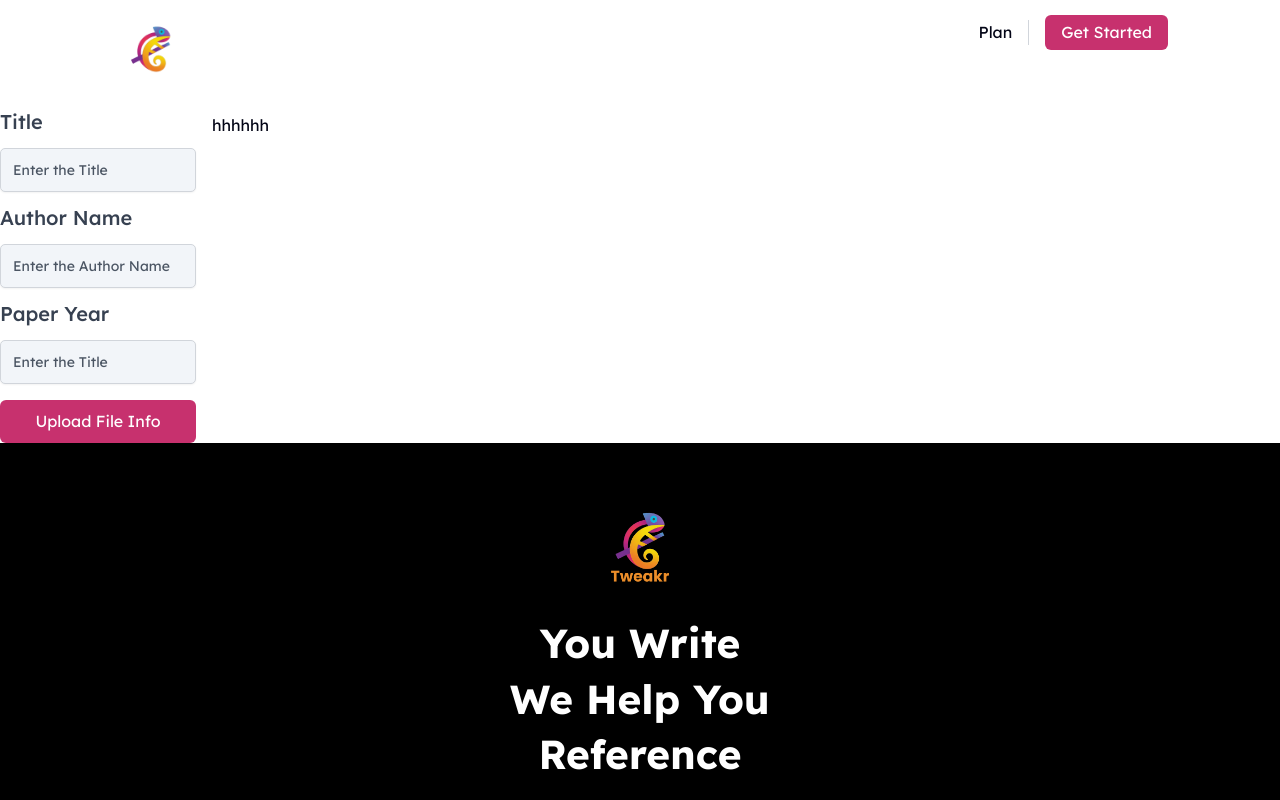
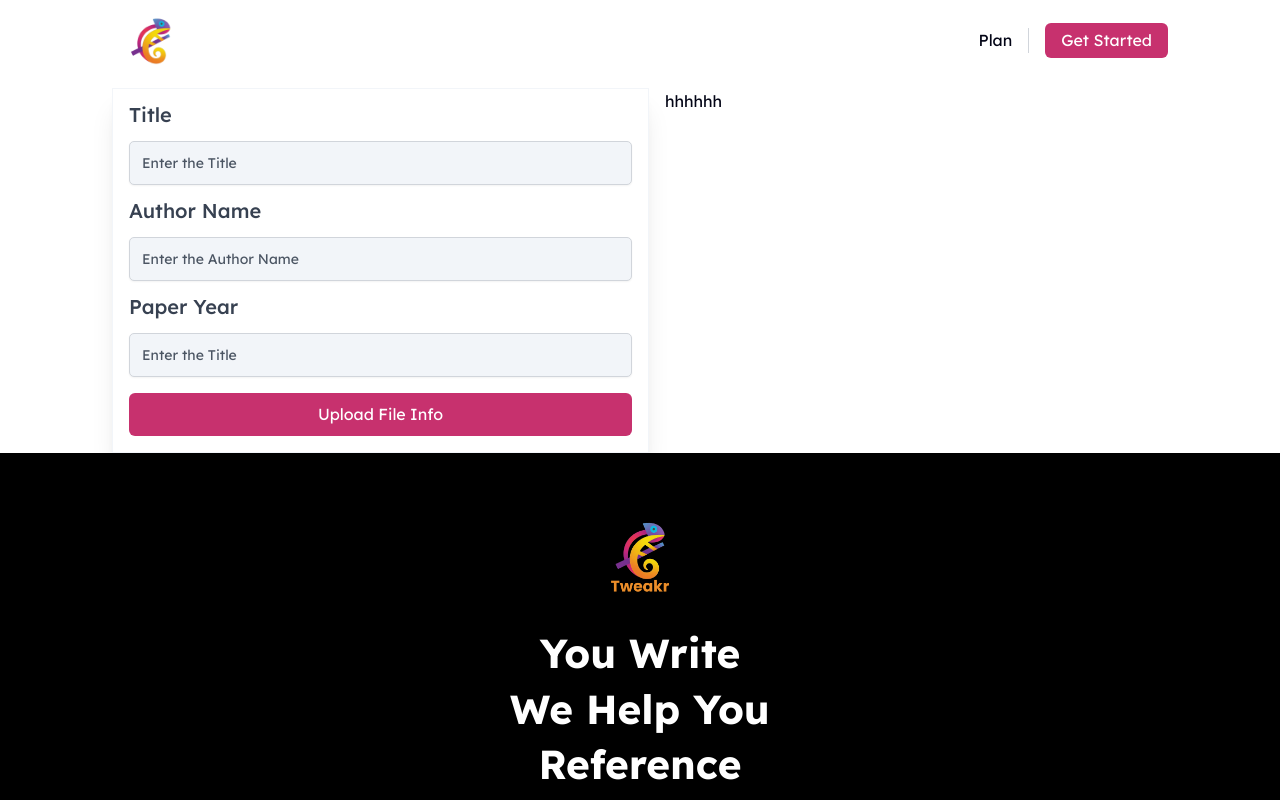
Before and after one commit to Black-fox17/tweakr-frontend, a Next.js app: page /paymentGateway in a window 1280 px wide. Shown: the top 800 px of the page. Built offline with nearby package versions, Linux system fonts and the light colour scheme.

Commit message:
error fixed

```diff
--- a/app/(bed)/paymentGateway/page.tsx
+++ b/app/(bed)/paymentGateway/page.tsx
@@ -54,8 +54,8 @@ const page = ({ onSuccess }: { onSuccess: () => void }) => {
     };
 
     return (
-        <div className='mt-12 flex flex-col sm:flex-row gap-4'>
-            <div>
+        <div className='mt-12 mt-6 flex flex-col sm:flex-row gap-4 section-padding'>
+            <div className="flex-1 border border-light-300 p-4 shadow-xl">
                 <Form {...form}>
                     <form onSubmit={form.handleSubmit(onSubmit)} className="flex flex-col gap-4">
                         <FormField
@@ -129,7 +129,10 @@ const page = ({ onSuccess }: { onSuccess: () => void }) => {
                     </form>
                 </Form>
             </div>
-            <div>hhhhhh</div>
+            <div
+                className="flex-1">
+                hhhhhh
+            </div>
         </div>
     )
 }
--- a/app/components/DraftForm.tsx
+++ b/app/components/DraftForm.tsx
@@ -16,10 +16,7 @@ import {
 } from "@/components/ui/form"
 import React, { useState } from 'react'
 import Button from "./Button"
-import PaymentModal from "./PaymentModal"
 
-
-type FormType = "draft"
 
 const authFormSchema = () => {
     return z.object({
@@ -138,7 +135,7 @@ const DraftForm = ({ onSuccess }: { onSuccess: () => void }) => {
                         variant="outlined"
                     >
                         {isLoading ?
-                            <div>
+                            <div className="flex gap-2">
                                 <span className="animate-spin">
                                     <Image
                                         src="/assets/icons/loader.svg"
--- a/app/components/Navbar.tsx
+++ b/app/components/Navbar.tsx
@@ -33,7 +33,7 @@ const Navbar = () => {
         };
     }, []);
     return (
-        <nav className={`section-padding text-4 fixed top-0 left-0 right-0 z-50 bg-white backdrop-blur-sm py-[0.5rem] ${scrolled ? 'shadow-xl' : ''}`}>
+        <nav className={`section-padding text-4 fixed top-0 left-0 right-0 z-50 bg-white backdrop-blur-sm ${scrolled ? 'shadow-xl' : ''}`}>
             <div className='flex justify-between items-center w-full'>
                 <div className='flex items-center justify-between gap-20'>
                     <Link href='/'>
@@ -61,7 +61,7 @@ const Navbar = () => {
                             </ul>
                         </div> */}
                 </div>
-                <div className="flex flex-row lg:items-center justify-center w-auto lg:border-none gap-4  mb-8 lg:flex-row whitespace-nowrap ">
+                <div className="flex flex-row lg:items-center justify-center w-auto lg:border-none gap-4 lg:flex-row whitespace-nowrap ">
                     <Link href="/plans" className='hidden md:block'>
                         Plan
                     </Link>
```
Also changed, not shown: app/favicon.png (added).
